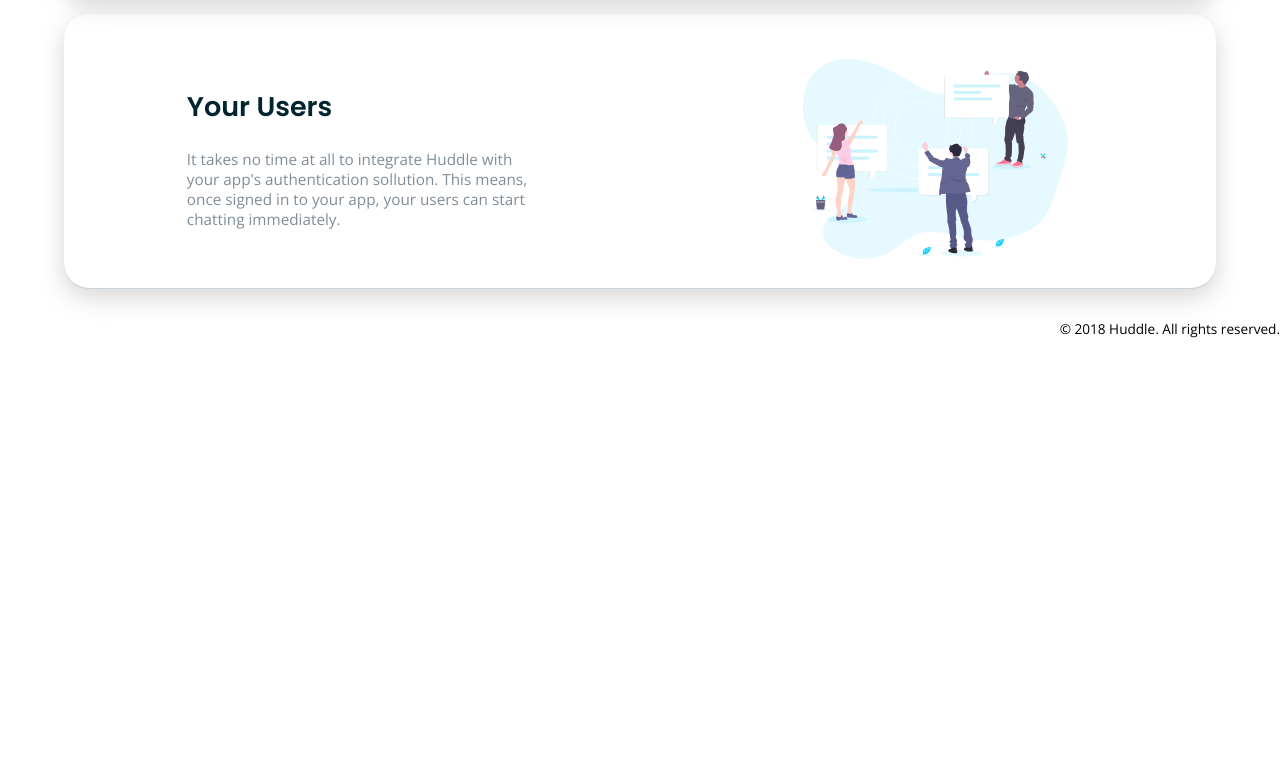
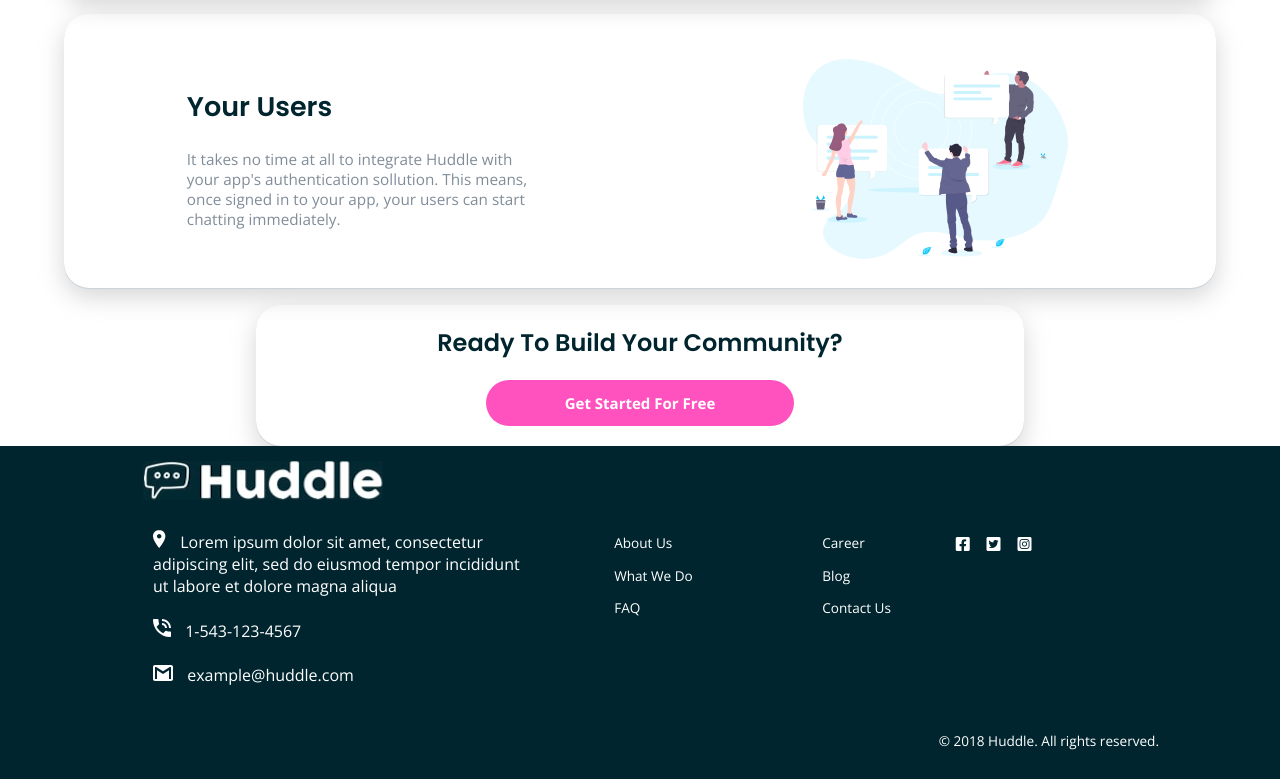
Before and after one commit to rjlmacfarlane/huddle, a website: page index.html in a window 1280 px wide. Shown: the part 1358-2137 px from the top of the page. Before the commit the page ends 1709 px from the top, so only its background shows below. Drawn offline with nearby package versions, Linux system fonts and the light colour scheme.

Commit message:
Footer content & styles

```diff
--- a/index.html
+++ b/index.html
@@ -9,10 +9,11 @@
   <link rel="stylesheet" type="text/css" href="styles/layout.css" media="screen" />
   <link rel="preconnect" href="https://fonts.gstatic.com">
   <link rel="preconnect" href="https://fonts.gstatic.com">
-  <link href="https://fonts.googleapis.com/css2?family=Poppins:wght@600&display=swap" rel="stylesheet">
-  <link href="https://fonts.googleapis.com/css2?family=Open+Sans&display=swap" rel="stylesheet">
+  <link rel="stylesheet" href="https://fonts.googleapis.com/css2?family=Poppins:wght@600&display=swap">
+  <link rel="stylesheet" href="https://fonts.googleapis.com/css2?family=Open+Sans&display=swap">
   <link rel="preconnect" href="https://fonts.gstatic.com">
-  <link href="https://fonts.googleapis.com/css2?family=Open+Sans:wght@400;700&display=swap" rel="stylesheet">
+  <link rel="stylesheet" href="https://fonts.googleapis.com/css2?family=Open+Sans:wght@400;700&display=swap">
+  <link rel="stylesheet" href="https://cdnjs.cloudflare.com/ajax/libs/font-awesome/5.15.1/css/all.min.css">
 
   <title>Huddle</title>
 </head>
@@ -68,14 +69,47 @@
           <br/>
         </div>
 
-
-        <div class="call-action">
-          <div class="contact"></div>
-          <div class="nav-links"></div>
-          <div class="social"></div>
+        <div class="content-box call-to-action">
+            <h2>Ready To Build Your Community?</h2>
+            <button class="btn btn-primary">Get Started For Free</button>
         </div>
 
-      <footer><p>&#169; 2018 Huddle. All rights reserved.</p></footer>
+      <footer>
+        <div class="footer-container">
+          <img src="images/logo-white.png" class="logo">
+            <div class="col3-child">
+              <div class="box-parent-contact">
+                <div class="contact-icons">
+                  <ul>
+                    <li><img src="images/icon-location.svg" class="icon"> Lorem ipsum dolor sit amet, consectetur adipiscing elit, sed do eiusmod tempor incididunt ut labore et dolore magna aliqua</li><br/>
+                    <li><img src="images/icon-phone.svg" class="icon"> 1-543-123-4567</li><br/>
+                    <li><img src="images/icon-email.svg" class="icon"> example@huddle.com</li><br/>
+                  </ul>
+              </div>
+            </div>
+              <div class="box-parent-links">
+                  <div class="box-child-1">
+                    <p>About Us</p>
+                    <p>What We Do</p>
+                    <p>FAQ</p>
+                  </div>
+                  <div class="box-child-2">
+                    <p>Career</p>
+                    <p>Blog</p>
+                    <p>Contact Us</p>
+                  </div>
+              </div>
+              <div class="box-parent-social">
+                <i class="fab fa-facebook-square"></i>
+                <i class="fab fa-twitter-square"></i>
+                <i class="fab fa-instagram-square"></i>
+              </div>
+            </div>
+          <div class="copyright"><p>&#169; 2018 Huddle. All rights reserved.</p></div>
+        </div>
+      </footer>
+
+
     </main>
   </body>
 </html>
--- a/package.json
+++ b/package.json
@@ -7,6 +7,7 @@
     "url": "git+https://github.com/rjlmacfarlane/huddle.git"
   },
   "dependencies": {
+    "@fortawesome/fontawesome-free": "^5.15.2",
     "sass": "^1.32.8"
   }
 }
--- a/styles/layout.scss
+++ b/styles/layout.scss
@@ -4,17 +4,11 @@
 }
 
 main {
-  background-image: url('../images/bg-hero-desktop.svg');
-  background-repeat: no-repeat;
+
   height: 100%;
   background-color: hsl(0, 0%, 100%);
   align-items: center;
   margin: 0em auto;
-}
-
-.header {
-  background-color: hsl(193, 100%, 96%);
-  padding-bottom: 50px;
 }
 
 h1, h2 {
@@ -25,6 +19,19 @@
 p {
   font-family: 'Open Sans', sans-serif;
   font-size: 0.85em;
+}
+
+footer {
+  background-color: hsl(192, 100%, 9%);
+  color: #fff;
+  padding: 5px;
+}
+
+.header {
+  background-image: url('../images/bg-hero-desktop.svg');
+  background-repeat: no-repeat;
+  background-color: hsl(193, 100%, 96%);
+  padding-bottom: 50px;
 }
 
 .btn {
@@ -106,16 +113,88 @@
   margin-right: 5vw;
   .box-1 img {
     padding: 25px;
-    // max-width: 25vw;
-    // height: auto;
     max-height: 25vh;
     width: auto;
   }
 }
 
-footer {
-  text-align: right;
+.call-to-action {
+  width: 60%;
+  margin-left: 20%;
+  margin-right: 20%;
+  flex-direction: column;
+  text-align: center;
+  padding-bottom: 20px;
+
+  .btn {
+    font-size: 15px;
+    margin-left: 30%;
+    margin-right: 30%;
+    width: 40%;
+  }
 }
+
+.footer-container {
+  display: flex;
+  flex-direction: column;
+  margin-right: 10vw;
+  margin-left: 10vw;
+  width: 80%;
+  padding: 10px;
+  img {
+    max-width: fit-content;
+  }
+  .logo {
+    margin-bottom: 20px;
+  }
+  .copyright {
+    text-align: right;
+  }
+}  // yellow
+
+.col3-child {
+  display: flex;
+  flex-direction: row;
+  justify-content: space-around;
+  width: 100%;
+}
+
+.box-parent-contact {
+  display: flex;
+  width: 40%;
+  .contact-icons {
+    display: flex;
+    flex-direction: column;
+    justify-content: space-evenly;
+    margin-right: 0.5em;
+    ul {
+      font-family: 'Open Sans', sans-serif;
+      list-style-type: none;
+      padding: 5px;
+      margin: 5px;
+    }
+    img {
+      margin-right: 10px;
+    }
+  }
+}
+
+.box-parent-links {
+  display: flex;
+  justify-content: space-around;
+  width: 40%;
+}
+
+.box-parent-social {
+  width: 20%;
+  .fab {
+    margin-top: 2vh;
+    margin-right: 1vw;
+  }
+}
+
+
+
 
 // *****************************
 // * Mobile (screens <= 375px) *
@@ -169,6 +248,4 @@
       flex-direction: column-reverse !important;
     }
   }
-
-
 }
```
Also changed, not shown: design/footer-grid.jpg (added), images/logo-white.png (added), styles/layout.css, 2 other files.
